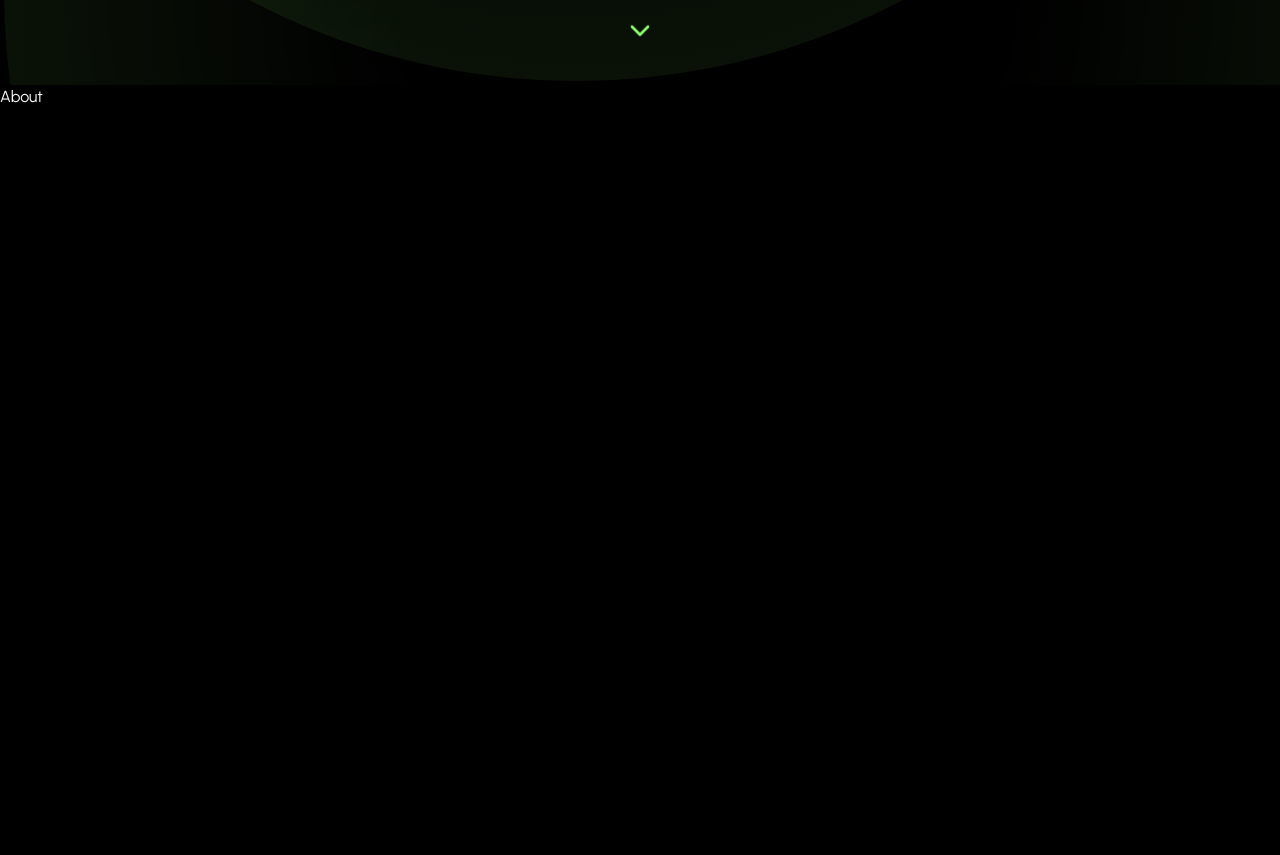
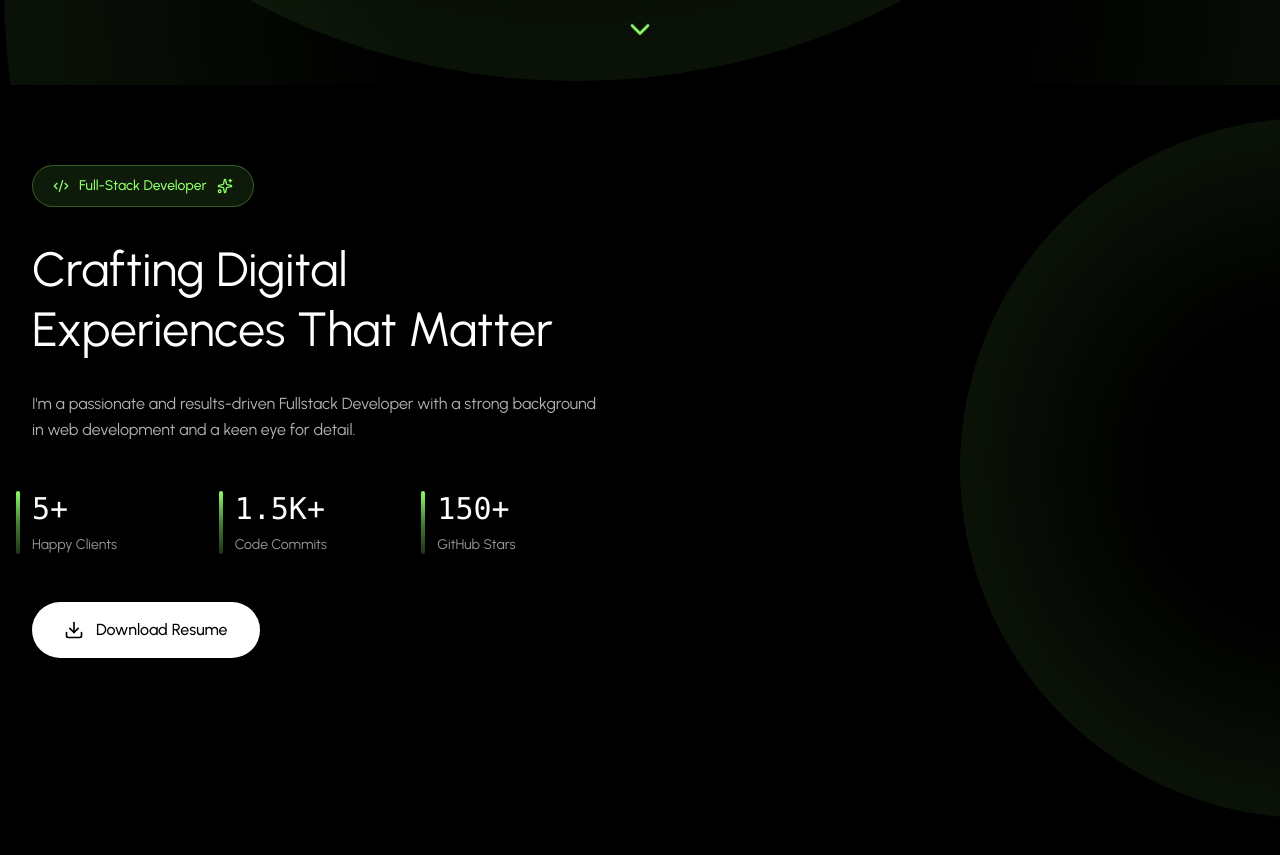
Before and after one commit to sonaiv13/portfolio_demo, a React (Vite) app: page / in a window 1280 px wide. Shown: the part 715-1570 px from the top of the page. Built offline with nearby package versions, Linux system fonts and the light colour scheme.

Commit message:
About section - Left Column created with resume upload

```diff
--- a/src/components/sections/About.jsx
+++ b/src/components/sections/About.jsx
@@ -1,8 +1,86 @@
-import React from 'react'
+import React, { useState } from "react";
+import { Download, Code2, Sparkles} from "lucide-react";
+import { SiReact, SiNextdotjs, SiTypescript, SiTailwindcss, SiNodedotjs, SiMongodb } from "react-icons/si";
+import { PERSONAL_INFO, ABOUT_STATS } from "../../utils/constants.js";
+import FadeIn from "../animations/FadeIn.jsx";
+import RadialGradientBackground from "../backgrounds/RadialGradientBackground.jsx";
 
 const About = () => {
-    return (
-        <div>About</div>
-    )
+
+    //Skills
+    const skills = [
+        { name: 'React.js', icon: SiReact, color: '#61DAFB' },
+        { name: 'Next.js', icon: SiNextdotjs, color: '#000000' },
+        { name: 'TypeScript', icon: SiTypescript, color: '#3178C6' },
+        { name: 'Tailwind CSS', icon: SiTailwindcss, color: '#06B6D4' },
+        { name: 'Node.js', icon: SiNodedotjs, color: '#339933' },
+        { name: 'MongoDB', icon: SiMongodb, color: '#47A248' },
+    ];
+
+    return <section id='about' className='relative py-20 bg-black overflow-hidden'>
+        <RadialGradientBackground variant='about'/>
+
+        <div className='relative z-10 max-w-7xl mx-auto px-4 sm:px-6 lg:px-8'>
+            {/* Main Grid */}
+            <div className='grid grid-cols-1 lg:grid-cols-2 gap-16 items-center mb-20'>
+                {/* Left Column - Content */}
+                <div className='flex flex-col gap-12'>
+                    <div className='flex flex-col gap-8'>
+                        <FadeIn delay={60}>
+                            <div className='inline-flex items-center gap-2.5 px-5 py-2.5 border border-primary/30 bg-primary/10 rounded-full w-fit'>
+                                <Code2 className='w-4 h-4 text-primary'/>
+                                <span className='text-sm text-primary font-medium'>
+                                    Full-Stack Developer
+                                </span>
+                                <Sparkles className='w-4 h-4 text-primary'/>
+                            </div>
+                        </FadeIn>
+
+                        <FadeIn delay={100}>
+                            <h2 className='text-4xl lg:text-5xl font-normal text-white leading-tight'>
+                                Crafting Digital Experiences That Matter
+                            </h2>
+                        </FadeIn>
+
+                        <FadeIn delay={200}>
+                            <div className='flex flex-col gap-4'>
+                                {PERSONAL_INFO.bio.map((paragraph, index) => (
+                                    <p key={index} className='text-base text-white/70 leading-relaxed'>
+                                        {paragraph}
+                                    </p>
+                                ))}
+                            </div>
+                        </FadeIn>
+                    </div>
+
+                    <FadeIn delay={300}>
+                        <div className='grid grid-cols-3 gap-8'>
+                            {ABOUT_STATS.map((stat, index) => (
+                                <div key={index} className='relative'>
+                                    <div className='absolute -left-4 top-0 w-1 h-full bg-linear-to-b from-primary via-primary/50 to-primary/20 rounded-full'></div>
+                                    <div className='text-3xl font-normal text-white mb-2 font-mono'>
+                                        {stat.value}
+                                    </div>
+                                    <p className='text-sm text-white/60 leading-snug'>
+                                        {stat.label}
+                                    </p>
+                                </div>
+                            ))}
+                        </div>
+                    </FadeIn>
+
+                    <FadeIn delay={400}>
+                        <button
+                            onClick={() => window.open(PERSONAL_INFO.resume, '_blank')}
+                            className='inline-flex items-center gap-3 bg-white hover:bg-white/90 text-black rounded-full px-8 py-4 text-base font-medium transition-all duration-300 w-fit group'
+                        >
+                            <Download className='w-5 h-5 group-hover:translate-y-0.5 transition-transform duration-300'/>
+                            Download Resume
+                        </button>
+                    </FadeIn>
+                </div>
+            </div>
+        </div>
+    </section>
 }
 export default About
```
Also changed, not shown: 1 other file (tests, documents, lock files or other folders).
